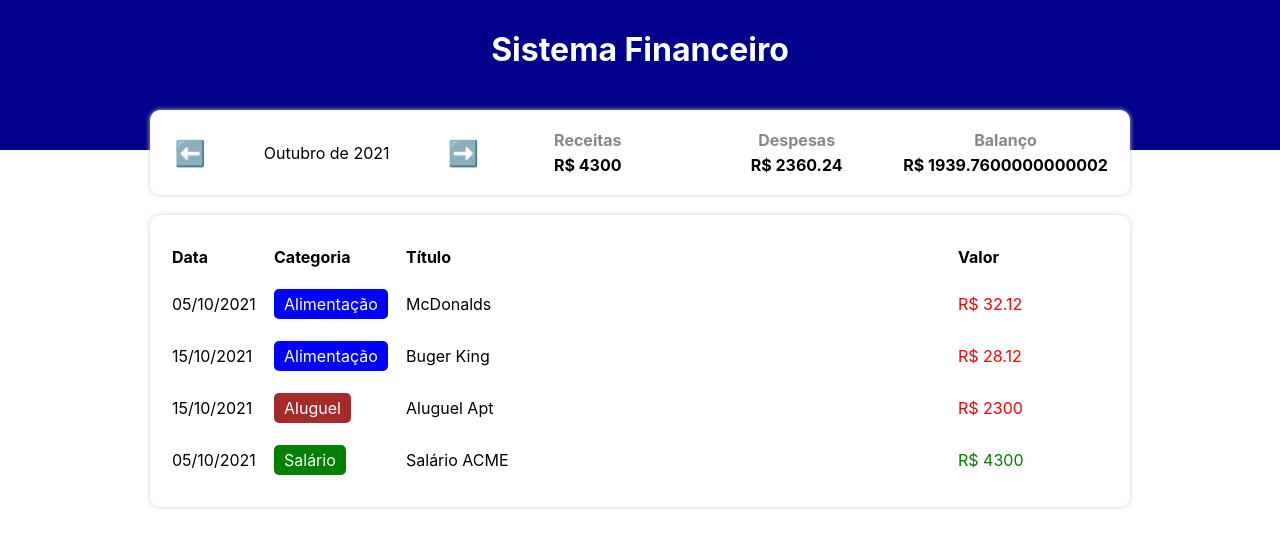
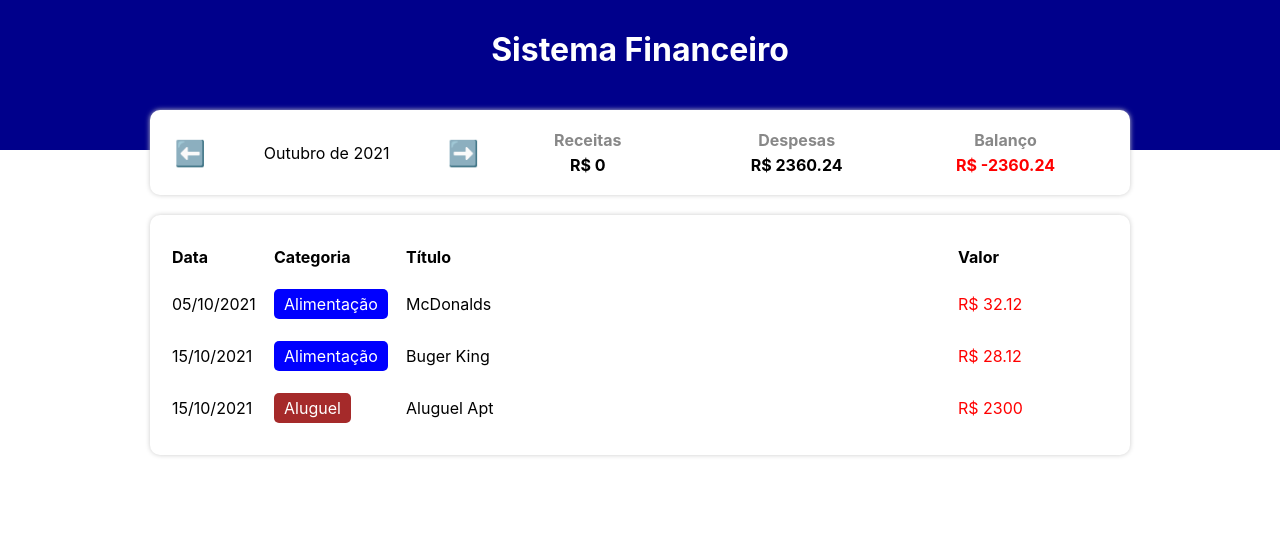
Before and after one commit to yansntss/expense-tracker, a React (Create React App) app: page / in a window 1280 px wide. Shown: the top 548 px of the page. Built offline with nearby package versions, Linux system fonts and the light colour scheme.

Commit message:
setando cores para a area de informaçao

```diff
--- a/src/components/InfoArea/index.tsx
+++ b/src/components/InfoArea/index.tsx
@@ -34,7 +34,10 @@
 
           <ResumeItem title='Receitas'value={income}/>
           <ResumeItem title='Despesas'value={expense}/>
-          <ResumeItem title='Balanço'value={income - expense}/>
+          <ResumeItem title='Balanço'
+          value={income - expense}
+          color={(income-expense) < 0 ? 'red' : 'green'}
+          />
       </C.ResumeArea>
     </C.Container>
   );
--- a/src/components/ResumeItem/index.tsx
+++ b/src/components/ResumeItem/index.tsx
@@ -2,13 +2,14 @@
 type Props = {
     title: string;
     value: number;
+    color?: string
 }
 
-export const ResumeItem = ({title, value}:Props) => {
+export const ResumeItem = ({title, value, color}:Props) => {
     return(
         <C.Container>
             <C.Title>{title}</C.Title>
-            <C.Info>R$ {value}</C.Info>
+            <C.Info color={color}>R$ {value}</C.Info>
         </C.Container>
     );
 }
--- a/src/components/ResumeItem/styles.ts
+++ b/src/components/ResumeItem/styles.ts
@@ -12,8 +12,8 @@
 
 `;
 
-export const Info = styled.div`
+export const Info = styled.div <{}> `
     text-align:center;
     font-weight: bold;
-    color: #000;
+    color: ${props => props.color ?? '#000'};
 `;
--- a/src/data/items.ts
+++ b/src/data/items.ts
@@ -3,7 +3,7 @@
     { date: new Date(2021, 9, 5), category: 'food', title: 'McDonalds', value: 32.12 },
     { date: new Date(2021, 9, 15), category: 'food', title: 'Buger King', value: 28.12 },
     { date: new Date(2021, 9, 15), category: 'rent', title: 'Aluguel Apt', value: 2300 },
-    { date: new Date(2021, 9, 5), category: 'salary', title: 'Salário ACME', value: 4300 },
+
     { date: new Date(2021, 11, 18), category: 'salary', title: 'Salário ACME', value: 300 },
     { date: new Date(2021, 12, 18), category: 'salary', title: 'Salário ACME', value: 10000 },
 ];
```
